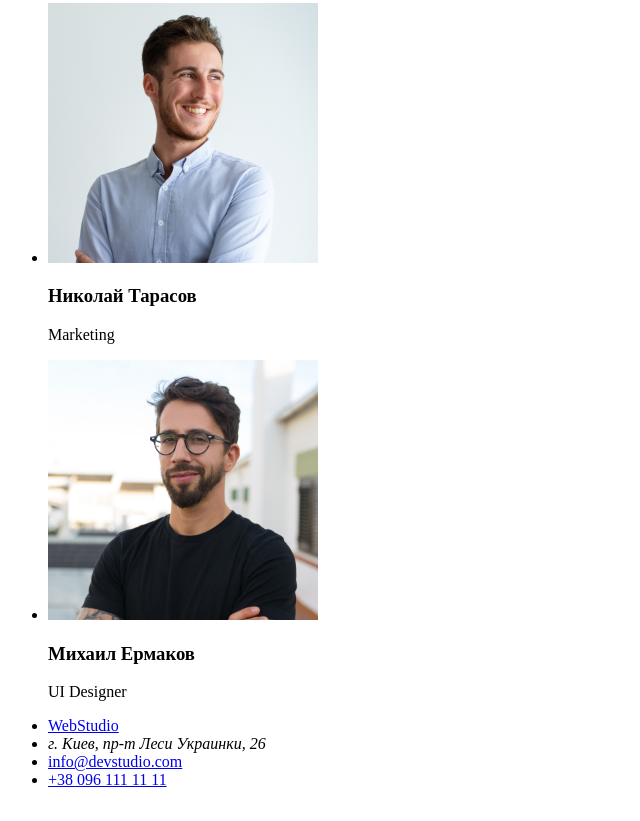
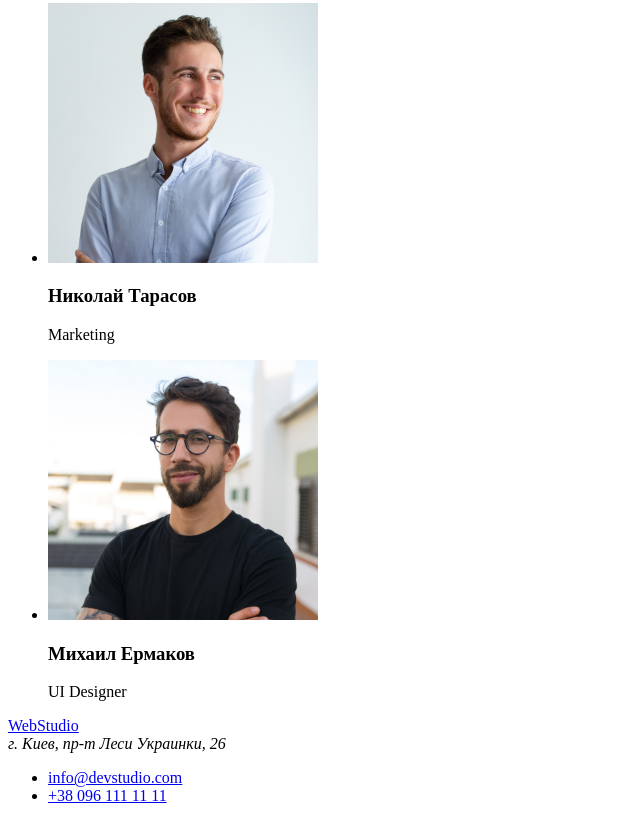
Before and after one commit to Svitlana-Ilnytska/goit-markup-hw-01, a plain HTML site: page index.html in a window 1280 px wide. Shown: the part 1701-2522 px from the top of the page, without its empty margins (0-640 px from the left). Drawn offline with Linux system fonts and the light colour scheme.

Commit message:
third commit

```diff
--- a/index.html
+++ b/index.html
@@ -8,12 +8,14 @@
 </head>
 <body>
     <header>
+        <nav>
             <a href="WebStudio"> WebStudio </a>
             <ul>
                 <li>Студия</li>
                 <li>Портфолио</li>
                 <li>Контакты</li>
             </ul>
+        </nav>
 
     <a href="mailto:info@devstudio.com"> info@devstudio.com</a>
     <a href="tel:+380961111111"> +38 096 111 11 11</a>
@@ -81,13 +83,9 @@
     </main>
 
     <footer>
+        <a href="WebStudio"> WebStudio </a>
+        <address>г. Киев, пр-т Леси Украинки, 26</address>
         <ul>
-            <li>
-            <a href="WebStudio"> WebStudio </a>
-            </li>
-            <li>
-            <address>г. Киев, пр-т Леси Украинки, 26</address>
-            </li>
             <li>
             <a href="mailto:info@devstudio.com"> info@devstudio.com</a>
             </li>
```
Lines whose indentation alone changed are shown as unchanged.
